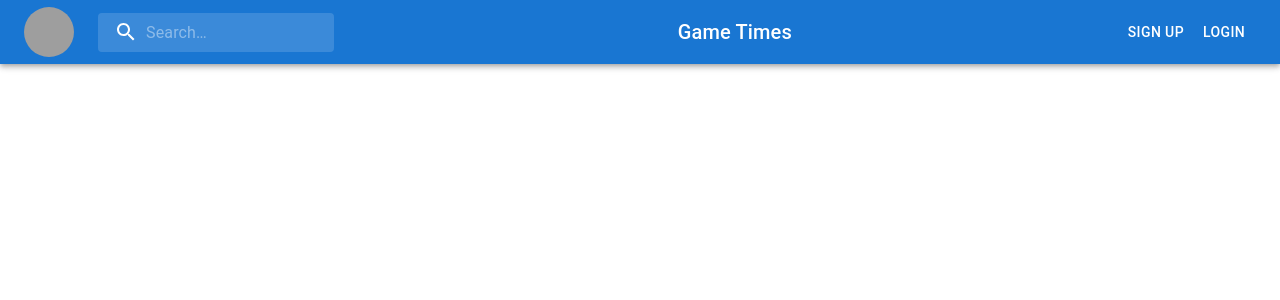
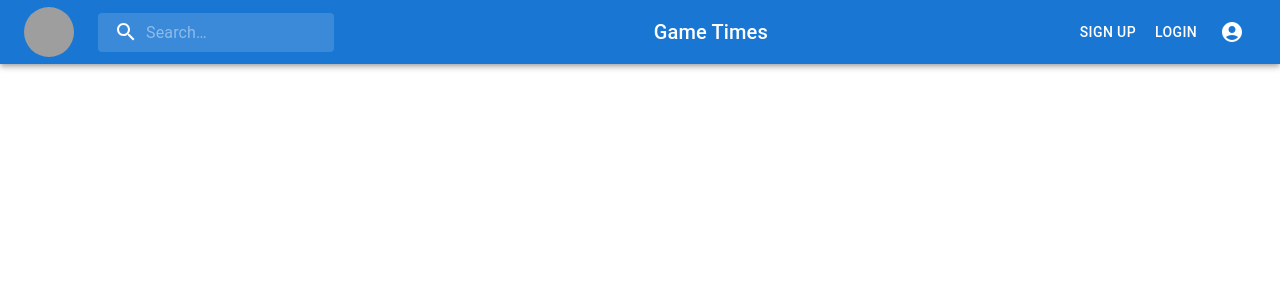
Before and after one commit to CvetkovskiIvor/prog-inz-projekt, a React (Create React App) app in the folder social-front/: page / in a window 1280 px wide. Shown: the top 300 px of the page. Built offline with nearby package versions, Linux system fonts and the light colour scheme; grey boxes are pictures that could not be loaded.

Commit message:
Minor changes

```diff
--- a/social-front/src/components/Navbar/Navbar.js
+++ b/social-front/src/components/Navbar/Navbar.js
@@ -107,6 +107,16 @@ export default function Navbar() {
               </Typography>
               <Button color="inherit" onClick={toggleSignUp}>Sign up</Button>
               <Button color="inherit" onClick={toggleSignIn}>Login</Button>
+              <IconButton
+                size="large"
+                aria-label="account of current user"
+                aria-controls="menu-appbar"
+                aria-haspopup="true"
+                onClick={handleMenu}
+                color="inherit"
+              >
+                <AccountCircle />
+              </IconButton>
               {auth && (
             <div>
               <Menu
```
